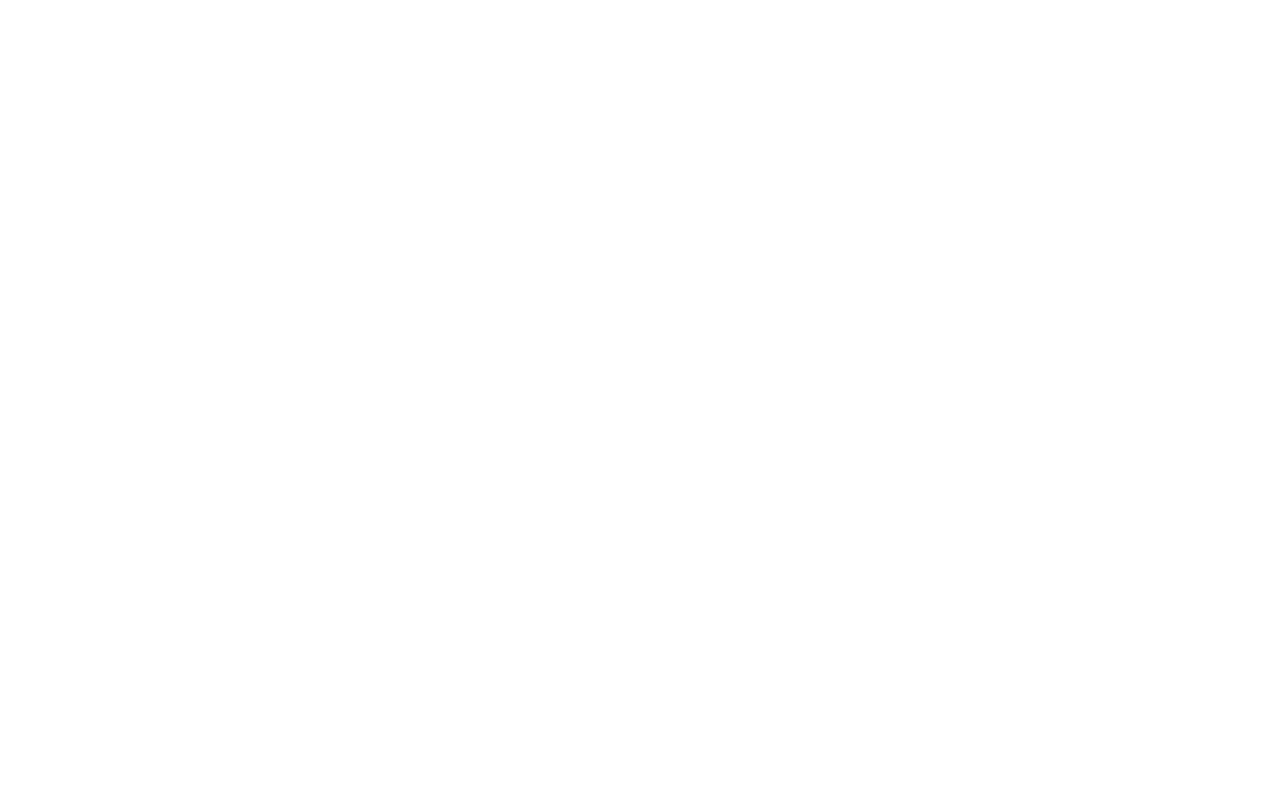
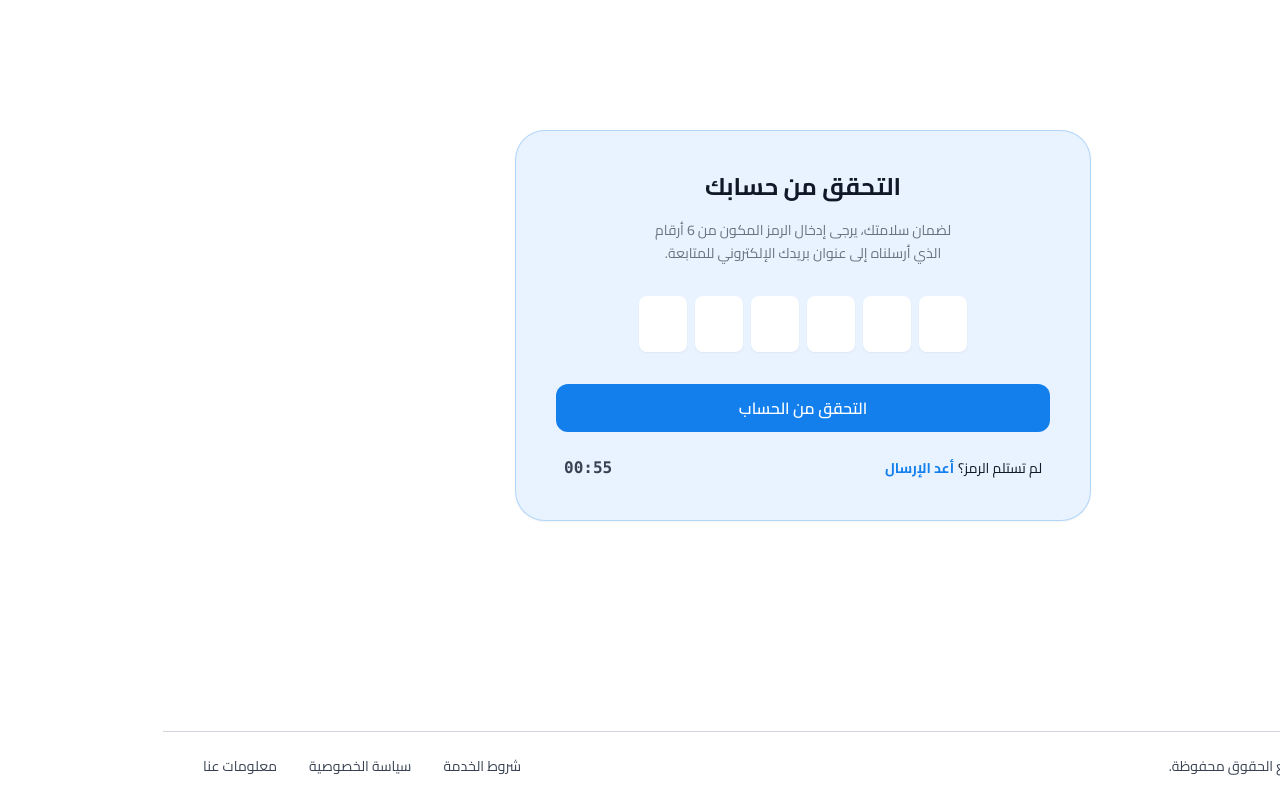
Before and after one commit to 3moor-dot/Gear_Up, a React (Vite) app: page /verify-account in a window 1280 px wide. Before the commit this address had no page. Built offline with nearby package versions, Linux system fonts and the light colour scheme; a web font is replaced by a local one.

Commit message:
Add Verfiy Account

```diff
--- a/src/App.tsx
+++ b/src/App.tsx
@@ -3,6 +3,7 @@ import LandingPage from "./pages/Landing/landing";
 import Register from "./pages/Registration/register";
 import LogIn from "./pages/LogIn/log_in";
 import ForgotPassword from "./pages/Forgot_Password/forgot_password";
+import Verification from "./pages/Verfiy_Account/verfiy_account";
 import "./App.css";
 
 const App: React.FC = () => {
@@ -13,6 +14,7 @@ const App: React.FC = () => {
         <Route path="/register" element={<Register />} />
         <Route path="/login" element={<LogIn />} />
         <Route path="/forgot-password" element={<ForgotPassword />} />
+        <Route path="/verify-account" element={<Verification />} />
       </Routes>
     </Router>
   );
--- a/src/pages/Forgot_Password/forgot_password.tsx
+++ b/src/pages/Forgot_Password/forgot_password.tsx
@@ -54,6 +54,7 @@ const ForgotPassword = () => {
 
           {/* BUTTON */}
           <button
+            onClick={() => window.location.href = "/verify-account"}
             className="
               w-full h-12
               bg-[#137FEC]
--- /dev/null
+++ b/src/pages/Verfiy_Account/verfiy_account.tsx
@@ -0,0 +1,99 @@
+import { useState, useEffect } from "react";
+import Footer from "../../components/Footer/footer";
+
+const Verification = () => {
+  const [timer, setTimer] = useState(60);
+
+  // عداد تنازلي لإعادة الإرسال
+  useEffect(() => {
+    if (timer > 0) {
+      const interval = setInterval(() => setTimer(timer - 1), 1000);
+      return () => clearInterval(interval);
+    }
+  }, [timer]);
+
+  // تنسيق الوقت ليظهر بشكل 00:59
+  const formatTime = (time: number) => {
+    const minutes = Math.floor(time / 60);
+    const seconds = time % 60;
+    return `${minutes.toString().padStart(2, '0')}:${seconds.toString().padStart(2, '0')}`;
+  };
+
+  return (
+    <div
+      className="
+        min-h-screen flex flex-col
+        bg-white dark:bg-primary_BGD
+        text-gray-900 dark:text-white
+        transition-colors duration-500
+      "
+      dir="rtl"
+    >
+      {/* CONTENT */}
+      <div className="flex-1 flex items-center justify-center px-6">
+        <div className="w-full max-w-xl bg-[#E8F3FF] dark:bg-[#137FEC0D] border border-[#137FEC40] p-10 rounded-[30px] shadow-sm">
+
+          <div className="text-center space-y-4">
+            <h1 className="text-2xl font-bold">التحقق من حسابك</h1>
+            <p className="text-gray-500 dark:text-gray-400 text-sm leading-relaxed">
+              لضمان سلامتك، يرجى إدخال الرمز المكون من 6 أرقام <br />
+              الذي أرسلناه إلى عنوان بريدك الإلكتروني للمتابعة.
+            </p>
+          </div>
+
+          {/* OTP INPUTS */}
+          <div className="flex justify-center gap-2 my-8" dir="ltr">
+            {[...Array(6)].map((_, index) => (
+              <input
+                key={index}
+                type="text"
+                maxLength={1}
+                className="
+                  w-10 h-12 md:w-12 md:h-14
+                  text-center text-xl font-bold
+                  rounded-lg border-none
+                  bg-white dark:bg-gray-500
+                  focus:ring-2 focus:ring-[#137FEC] outline-none
+                  shadow-sm dark:text-white
+                "
+              />
+            ))}
+          </div>
+
+          {/* VERIFY BUTTON */}
+          <button
+            className="
+              w-full h-12
+              bg-[#137FEC] hover:bg-blue-600
+              text-white font-semibold rounded-xl
+              transition-all duration-300
+            "
+          >
+            التحقق من الحساب
+          </button>
+
+          {/* RESEND SECTION */}
+          <div className="flex justify-between items-center mt-6 px-2">
+            <p className="text-sm">
+              لم تستلم الرمز؟
+              <button
+                disabled={timer > 0}
+                className={`mr-1 font-bold ${timer > 0 ? 'text-[#137FEC]' : 'text-[#137FEC] hover:underline'}`}
+              >
+                أعد الإرسال
+              </button>
+            </p>
+            <span className="font-mono font-bold text-gray-700 dark:text-gray-300">
+              {formatTime(timer)}
+            </span>
+          </div>
+        </div>
+      </div>
+
+      {/* FOOTER */}
+      <Footer />
+    </div>
+  );
+};
+
+export default Verification;
```
